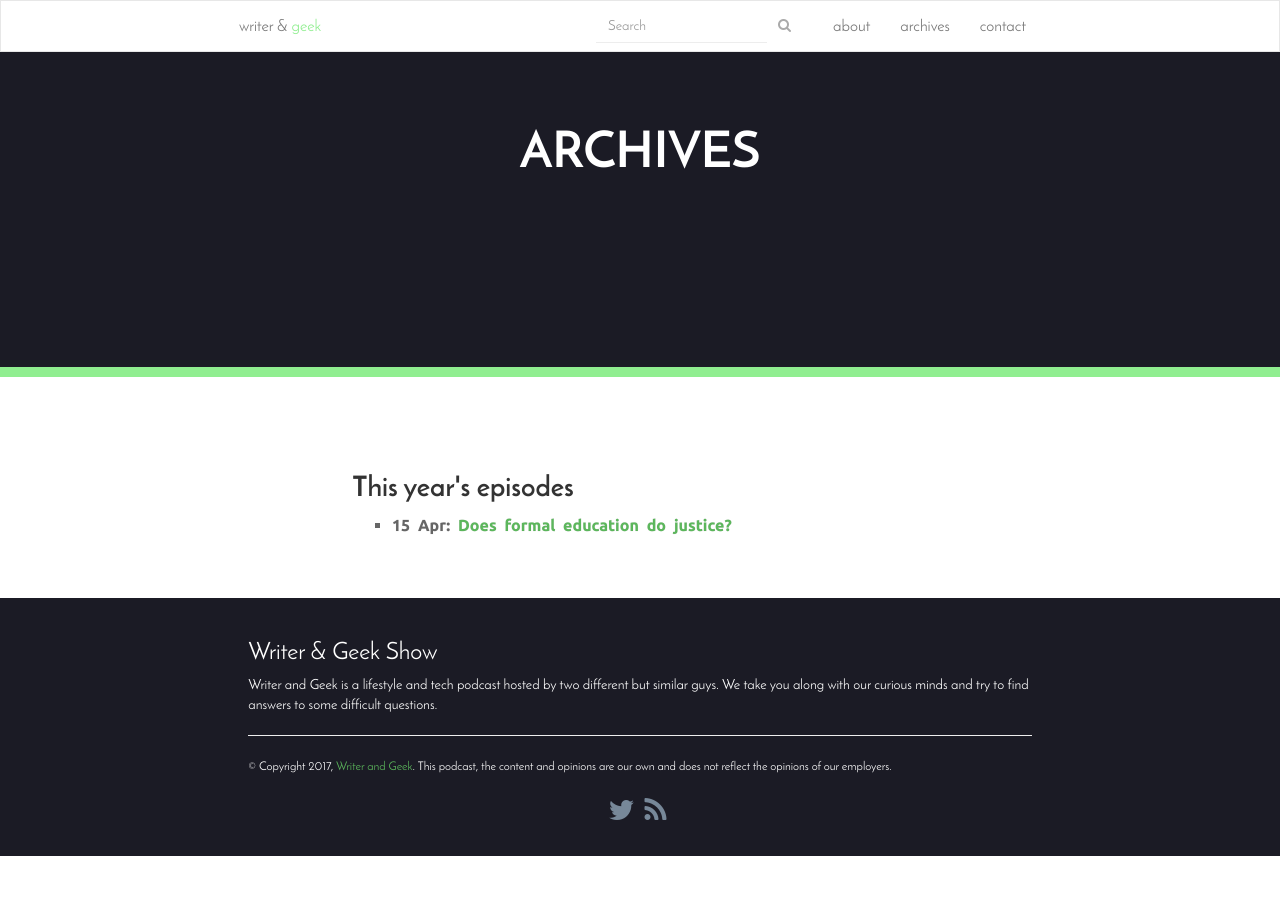
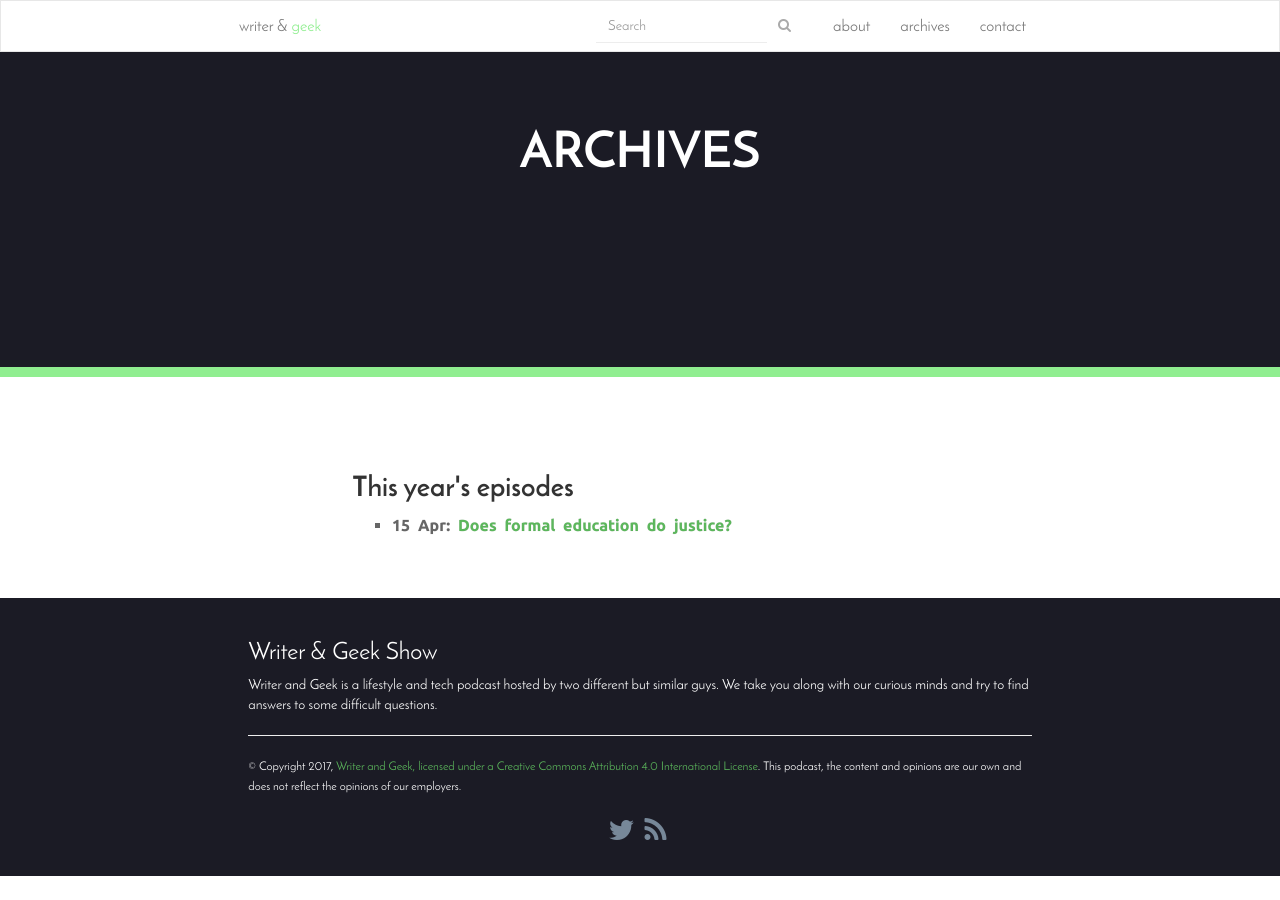
Before and after one commit to ramblingjoint/ramblingjoint, a Jekyll site: the page built from archives/index.html, in a window 1280 px wide. Built offline with Jekyll 4.4.1, drawn with Linux system fonts in a browser that asks for light colours; comment, search, counter and statistics services are not loaded.

Commit message:
updated license

```diff
--- a/_includes/footer.html
+++ b/_includes/footer.html
@@ -7,7 +7,7 @@
 
                 <!--<p class="disclaimer"></p>-->
                 <hr>
-                <span class="copyright">&copy; Copyright {{ 'now' | date: "%Y" }}, <a class="copyright-link" href="https://twitter.com/writerandgeek" target="_blank">Writer and Geek</a>. This podcast, the content and opinions are our own and does not reflect the opinions of our employers.</span>
+                <span class="copyright">&copy; Copyright {{ 'now' | date: "%Y" }}, <a class="copyright-link" href="https://twitter.com/writerandgeek" target="_blank">Writer and Geek, licensed under a <a href="https://creativecommons.org/licenses/by/4.0/" href="_blank">Creative Commons Attribution 4.0 International License</a>. This podcast, the content and opinions are our own and does not reflect the opinions of our employers.</span>
                 <!--<span class="copyright pull-right"><a href="http://vishnupadmanabhan.com/feed" target="_blank">rss</a> | <a href="https://twitter.com/neoelemento" target="_blank">twitter</a></span>-->
                 <div class="text-center social-links">
                     <ul class="list-inline">
--- a/index.html
+++ b/index.html
@@ -21,7 +21,7 @@ title: Writer & Geek Show
                         <h3 class="title-about">About W&G</h3>
 
                         <p>
-                            Writer and Geek is a lifestyle and tech podcast hosted by two different but similar guys who love geeking about tech, history, science and music. In this show, they dicuss a variety of topics and also provide tips based on their experiences as a writer and a techie. More about them <a href="/about">here</a>.
+                            Writer and Geek is a lifestyle and tech podcast hosted by two different but similar guys who love geeking about tech, history, science and music. In this show, they discuss a variety of topics and also provide tips based on their experiences as a writer and a techie. More about them <a href="/about">here</a>.
                         </p>
                         <hr>
                         <ul class="social_links list-inline">
```
